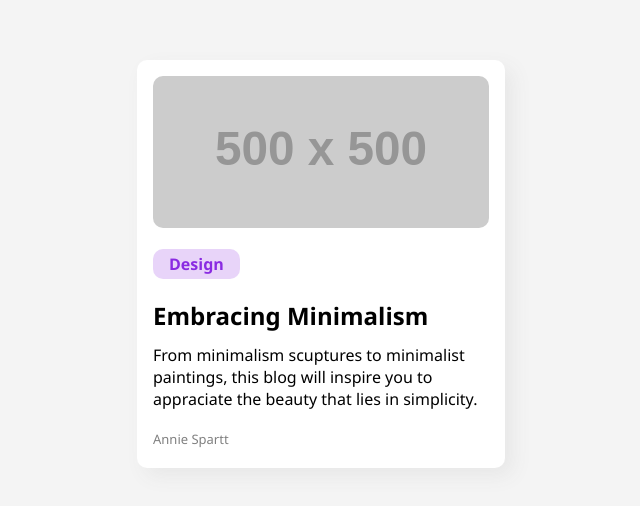
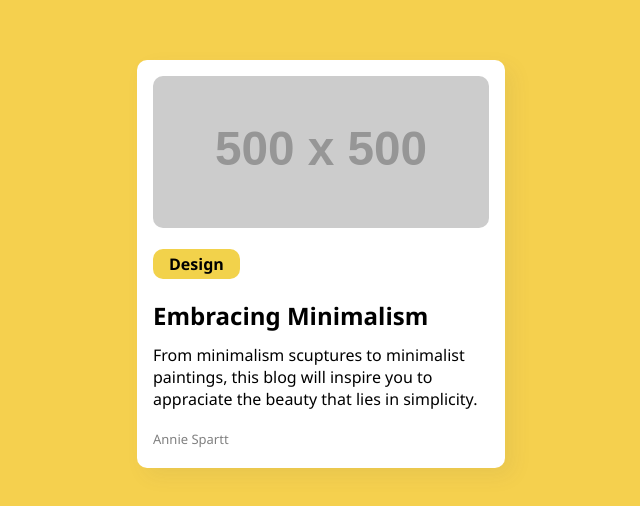
Before and after one commit to MHilmiAA2/DailyTask, a plain HTML site: page MinBlogCard/index.html in a window 1280 px wide. Shown: the part 144-650 px from the top of the page, without its empty margins (327-967 px from the left). Drawn offline with Linux system fonts and the light colour scheme; placeholder pictures from the web are drawn by us.

Commit message:
Update: Color
Update warna

```diff
--- a/MinBlogCard/style.css
+++ b/MinBlogCard/style.css
@@ -1,5 +1,5 @@
 body {
-    background: #f4f4f4;
+    background: #f5d04e;
 }
 
 div {
@@ -30,8 +30,8 @@ div {
 
 .blog-card .tag {
     margin: 0 16px;
-    background-color: rgba(138, 43, 226, 0.2);
-    color: rgb(138, 43, 226);
+    background-color: #f2d24b;
+    color: #000;
     font-weight: bold;
     padding: 4px 16px;
     border-radius: 10px;
```
